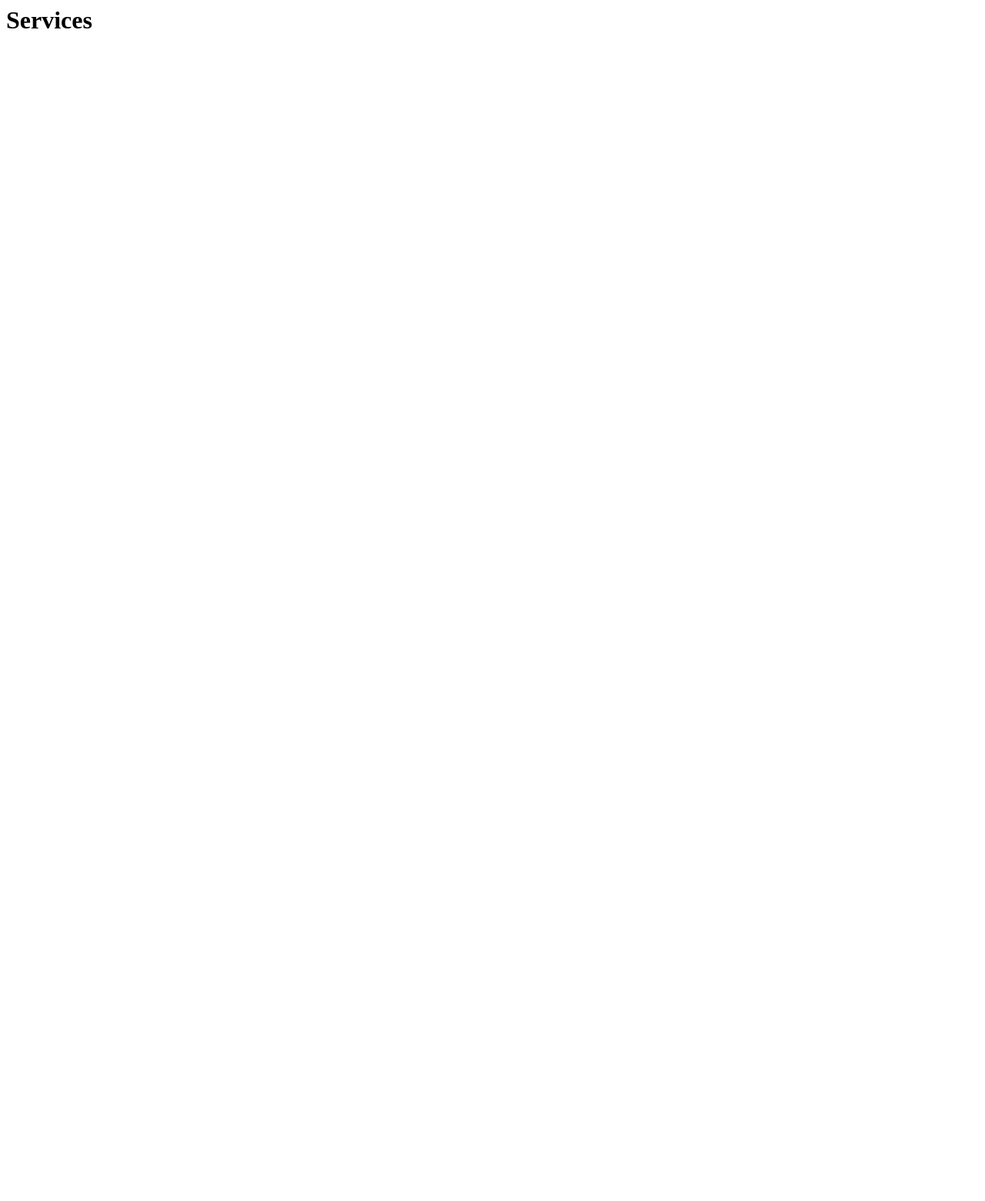
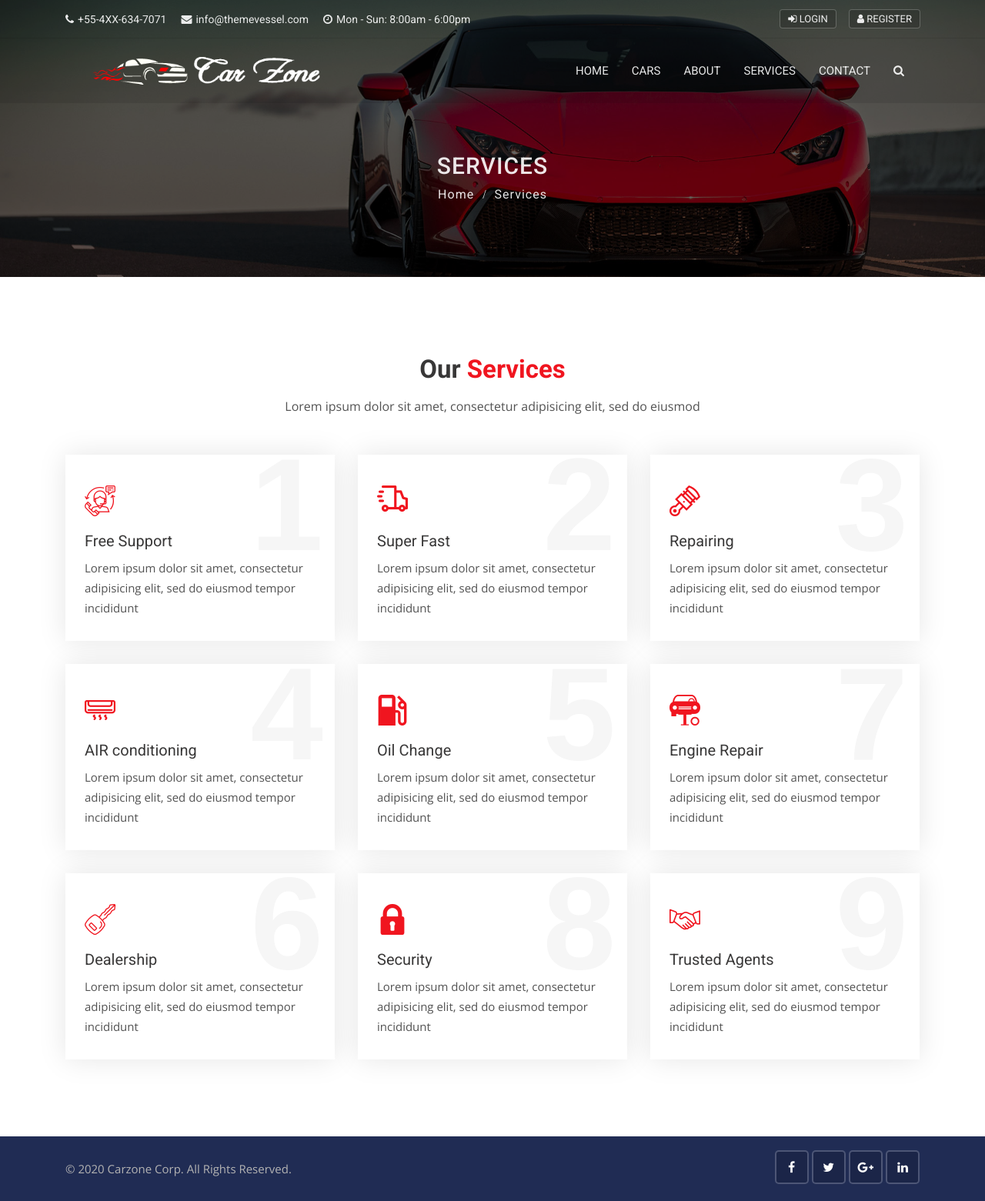
Before and after one commit to luisSantamariaCOL/carzone-djangoproject, a Django app: page /services in a window 1280 px wide. Before the commit the page is almost empty. Shown: the whole page at 77% size. Before the commit the page ends 37 px from the top, so only its background shows below. Run offline with Django 3.2, Linux system fonts and the light colour scheme; some libraries are stand-ins or nearby versions.

Commit message:
services template implemented

```diff
--- a/templates/pages/services.html
+++ b/templates/pages/services.html
@@ -1 +1,145 @@
-<h1>Services</h1>
+{% extends 'base.html' %}
+
+{% load static %}
+
+{% block content %}
+
+<!-- Sub banner start -->
+<div class="sub-banner overview-bgi">
+    <div class="container breadcrumb-area">
+        <div class="breadcrumb-areas">
+            <h1>Services</h1>
+            <ul class="breadcrumbs">
+                <li><a href="{% url 'pages:home' %}">Home</a></li>
+                <li class="active">Services</li>
+            </ul>
+        </div>
+    </div>
+</div>
+<!-- Sub Banner end -->
+
+
+
+<!-- Services start -->
+<div class="services content-area">
+    <div class="container">
+        <!-- Main title -->
+        <div class="main-title text-center">
+            <h1>Our <span>Services</span></h1>
+            <p>Lorem ipsum dolor sit amet, consectetur adipisicing elit, sed do eiusmod</p>
+        </div>
+        <div class="row">
+            <div class="col-lg-4 col-md-6 col-sm-6">
+                <div class="service-info">
+                    <div class="number">1</div>
+                    <div class="icon">
+                        <i class="flaticon-support-2"></i>
+                    </div>
+                    <div class="detail">
+                        <h3>Free Support</h3>
+                        <p>Lorem ipsum dolor sit amet, consectetur adipisicing elit, sed do eiusmod tempor incididunt</p>
+                    </div>
+                </div>
+            </div>
+            <div class="col-lg-4 col-md-6 col-sm-6">
+                <div class="service-info">
+                    <div class="number">2</div>
+                    <div class="icon">
+                        <i class="flaticon-speed"></i>
+                    </div>
+                    <div class="detail">
+                        <h3>Super Fast</h3>
+                        <p>Lorem ipsum dolor sit amet, consectetur adipisicing elit, sed do eiusmod tempor incididunt</p>
+                    </div>
+                </div>
+            </div>
+            <div class="col-lg-4 col-md-6 col-sm-6">
+                <div class="service-info">
+                    <div class="number">3</div>
+                    <div class="icon">
+                        <i class="flaticon-motor"></i>
+                    </div>
+                    <div class="detail">
+                        <h3>Repairing</h3>
+                        <p>Lorem ipsum dolor sit amet, consectetur adipisicing elit, sed do eiusmod tempor incididunt</p>
+                    </div>
+                </div>
+            </div>
+            <div class="col-lg-4 col-md-6 col-sm-6">
+                <div class="service-info">
+                    <div class="number">4</div>
+                    <div class="icon">
+                        <i class="flaticon-air-conditioner"></i>
+                    </div>
+                    <div class="detail">
+                        <h3>AIR conditioning</h3>
+                        <p>Lorem ipsum dolor sit amet, consectetur adipisicing elit, sed do eiusmod tempor incididunt</p>
+                    </div>
+                </div>
+            </div>
+            <div class="col-lg-4 col-md-6 col-sm-6">
+                <div class="service-info">
+                    <div class="number">5</div>
+                    <div class="icon">
+                        <i class="flaticon-fuel"></i>
+                    </div>
+                    <div class="detail">
+                        <h3>Oil Change</h3>
+                        <p>Lorem ipsum dolor sit amet, consectetur adipisicing elit, sed do eiusmod tempor incididunt</p>
+                    </div>
+                </div>
+            </div>
+            <div class="col-lg-4 col-md-6 col-sm-6">
+                <div class="service-info">
+                    <div class="number">7</div>
+                    <div class="icon">
+                        <i class="flaticon-wheel"></i>
+                    </div>
+                    <div class="detail">
+                        <h3>Engine Repair</h3>
+                        <p>Lorem ipsum dolor sit amet, consectetur adipisicing elit, sed do eiusmod tempor incididunt</p>
+                    </div>
+                </div>
+            </div>
+            <div class="col-lg-4 col-md-6 col-sm-6">
+                <div class="service-info">
+                    <div class="number">6</div>
+                    <div class="icon">
+                        <i class="flaticon-car-2"></i>
+                    </div>
+                    <div class="detail">
+                        <h3>Dealership</h3>
+                        <p>Lorem ipsum dolor sit amet, consectetur adipisicing elit, sed do eiusmod tempor incididunt</p>
+                    </div>
+                </div>
+            </div>
+            <div class="col-lg-4 col-md-6 col-sm-6">
+                <div class="service-info">
+                    <div class="number">8</div>
+                    <div class="icon">
+                        <i class="flaticon-lock"></i>
+                    </div>
+                    <div class="detail">
+                        <h3>Security</h3>
+                        <p>Lorem ipsum dolor sit amet, consectetur adipisicing elit, sed do eiusmod tempor incididunt</p>
+                    </div>
+                </div>
+            </div>
+            <div class="col-lg-4 col-md-6 col-sm-6">
+                <div class="service-info">
+                    <div class="number">9</div>
+                    <div class="icon">
+                        <i class="flaticon-deal"></i>
+                    </div>
+                    <div class="detail">
+                        <h3>Trusted Agents</h3>
+                        <p>Lorem ipsum dolor sit amet, consectetur adipisicing elit, sed do eiusmod tempor incididunt</p>
+                    </div>
+                </div>
+            </div>
+        </div>
+    </div>
+</div>
+<!-- Services end -->
+
+{% endblock %}
```
